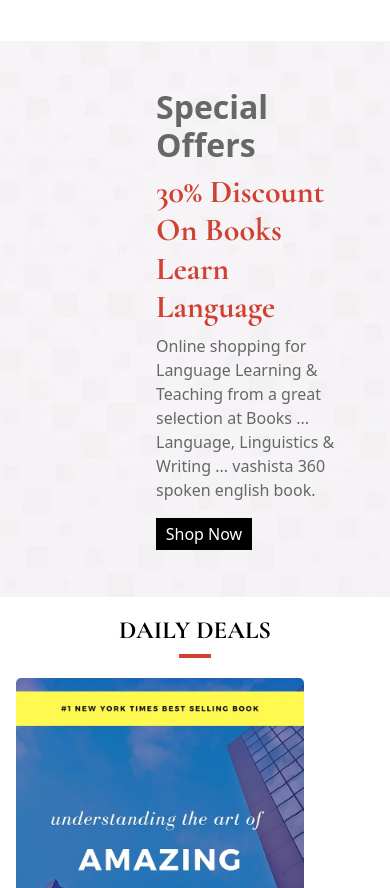
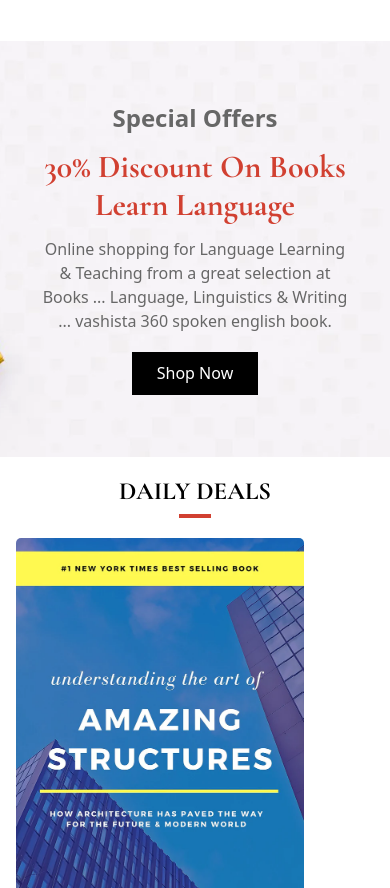
Before and after one commit to soumyyyaaa/Bookify, a React (Create React App) app: page / in a window 390 px wide. Shown: the part 7575-8463 px from the top of the page. Built offline with nearby package versions, Linux system fonts and the light colour scheme.

Commit message:
Container 7 Made Mobile Responsive

```diff
--- a/src/Pages/Home.css
+++ b/src/Pages/Home.css
@@ -135,6 +135,18 @@
     transition: .4s;
 }
 
+.special-offers-text {
+    width: 50%;
+    text-align: left;
+    margin-left: 40%
+}
+
+.special-offers {
+    color: #676767;
+    font-weight: 600;
+    font-size: 2rem
+}
+
 .container9-home {
     background-image: url("../Images/home-bg-img4.png");
     padding: 12% 0;
@@ -237,4 +249,26 @@
         grid-template-columns: auto auto;
         justify-items: center;
     }
+
+    .special-offers-text {
+        width: 100%;
+        text-align: center;
+        margin-left: 0;
+        padding: 4% 10%;
+    }
+
+    .special-offers {
+        font-size: 1.5rem;
+        margin-bottom: 5%;
+    }
+
+    .special-offers-description {
+        margin-top: 4%;
+        margin-bottom: 6%;
+    }
+
+    .container7-shop-now {
+        padding: 3% 8%;
+    }
+
 }
--- a/src/Pages/Home.js
+++ b/src/Pages/Home.js
@@ -108,12 +108,12 @@ function Home() {
         </div>
       </div>
       <div className="container7-home">
-        <div style={{ width: "50%", textAlign: "left", marginLeft: "40%" }}>
-          <h3 style={{ color: "#676767", fontWeight: 600, fontSize: "2rem" }}>
+        <div className="special-offers-text">
+          <h3 className="special-offers">
             Special Offers
           </h3>
           <h1 className="heading-home">30% Discount On Books Learn Language</h1>
-          <p style={{ color: "#676767" }}>
+          <p className="special-offers-description" style={{ color: "#676767" }}>
             Online shopping for Language Learning & Teaching from a great
             selection at Books ... Language, Linguistics & Writing ... vashista
             360 spoken english book.
```
